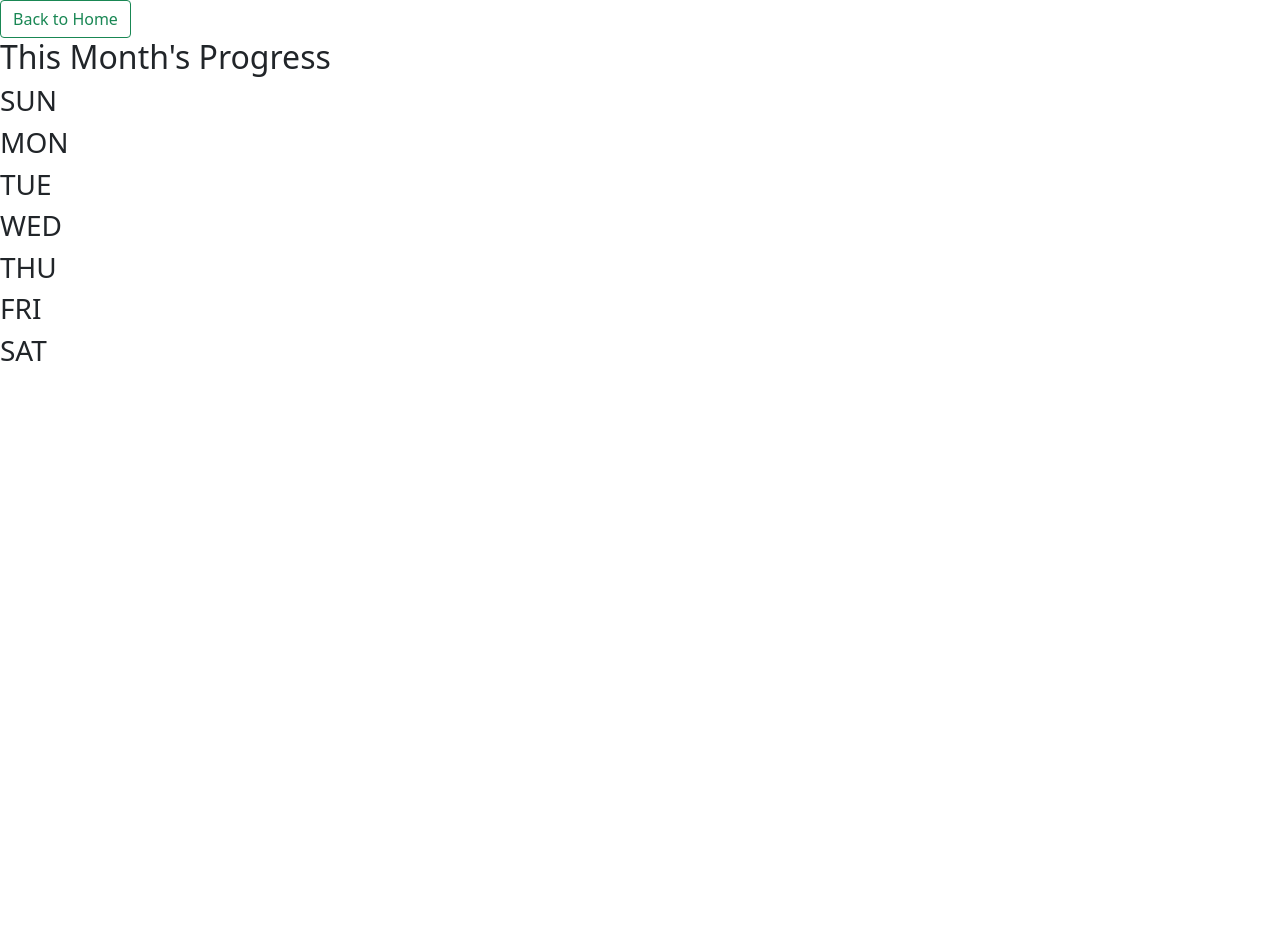
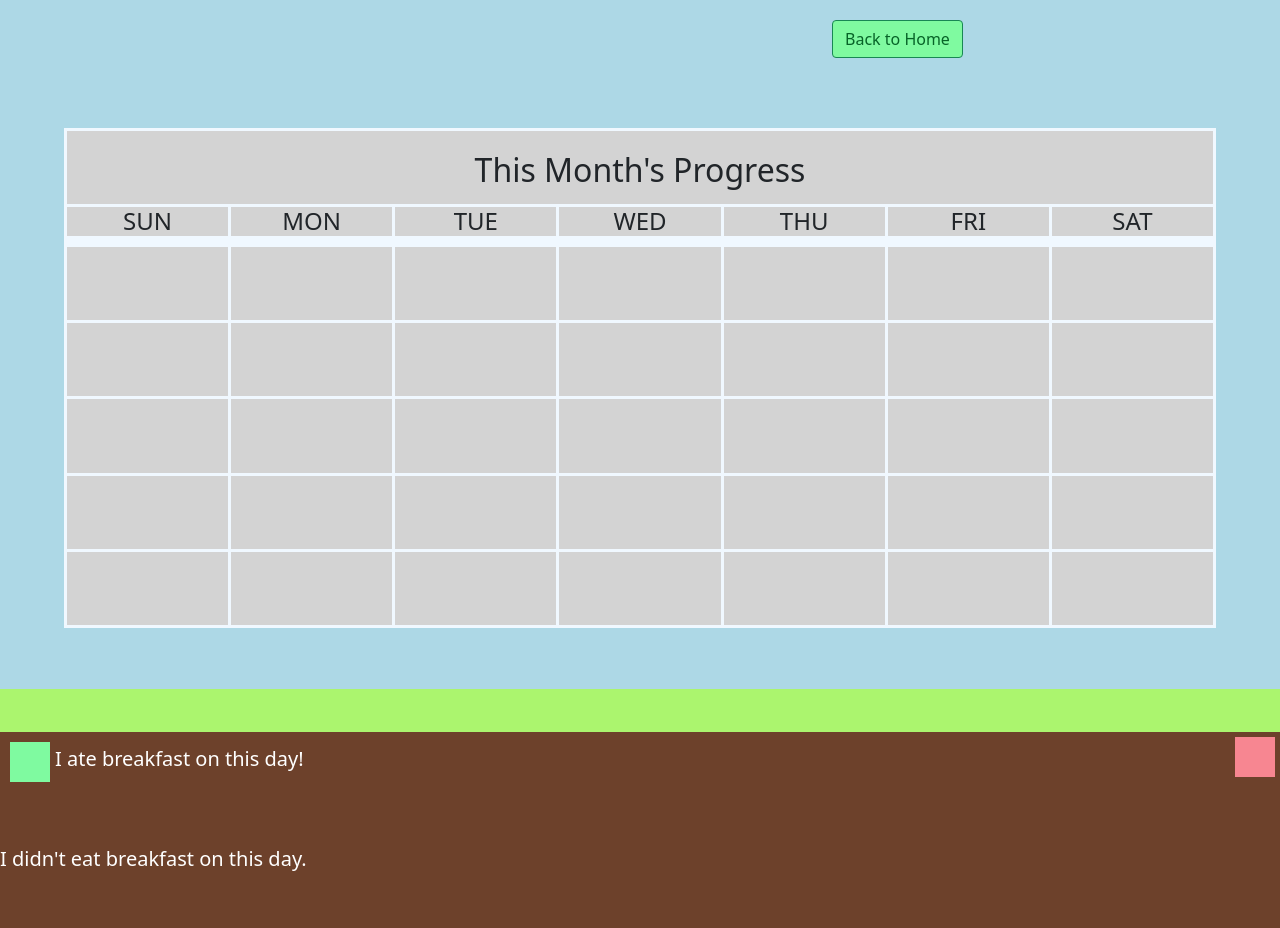
Before and after one commit to jainajose925/1800_202230_BBY30, a plain HTML site: page currentmonth.html in a window 1280 px wide. Before the commit the page ends 800 px from the top, so only its background shows below. Drawn offline with nearby package versions, Linux system fonts and the light colour scheme.

Commit message:
finished css for currentmonth.html and connected to index.html

```diff
--- a/currentmonth.html
+++ b/currentmonth.html
@@ -12,27 +12,33 @@
     <script src="https://cdn.jsdelivr.net/npm/bootstrap@5.0.2/dist/js/bootstrap.bundle.min.js"
     integrity="sha384-MrcW6ZMFYlzcLA8Nl+NtUVF0sA7MsXsP1UyJoMp4YLEuNSfAP+JcXn/tWtIaxVXM"
     crossorigin="anonymous"></script>
-
     <link rel="stylesheet" href="./styles/calendar.css">
 </head>
 
 <body>
+    <div id="sky">
         <header>
             <div class="action">
-              <button type="button" id="ate" class="btn btn-outline-success">Back to Home</button>
+                <button type="button" id="backhome" class="btn btn-outline-success" >
+                    <a id="backhomeLink" href="./index.html">
+                    Back to Home
+                    </a>
+                </button>
             </div>
         </header>
 
         <main>
+        <div id="month">
                 <h2>This Month's Progress</h2>
+            </div>
 
-        <h3 id="sunday" class="day">SUN</h3>
-        <h3 id="monday" class="day">MON</h3>
-        <h3 id="tuesday" class="day">TUE</h3>
-        <h3 id="wednesday" class="day">WED</h3>
-        <h3 id="thursday" class="day">THU</h3>
-        <h3 id="friday" class="day">FRI</h3>
-        <h3 id="saturday" class="day">SAT</h3>
+            <h4 id="sunday" class="day">SUN</h3>
+            <h4 id="monday" class="day">MON</h3>
+            <h4 id="tuesday" class="day">TUE</h3>
+            <h4 id="wednesday" class="day">WED</h3>
+            <h4 id="thursday" class="day">THU</h3>
+            <h4 id="friday" class="day">FRI</h3>
+            <h4 id="saturday" class="day">SAT</h3>
 
             <div id="w1d1" class="dayNum"></div>
             <div id="w1d2" class="dayNum"></div>
@@ -73,9 +79,14 @@
             <div id="w5d5" class="dayNum"></div>
             <div id="w5d6" class="dayNum"></div>
             <div id="w5d7" class="dayNum"></div>
+        </main>
+    </div>
 
-
-    </main>
+    <div id="grass"></div>
+    <div id="ground">
+        <div id="greenBox"></div><h5 id="greenBoxL">I ate breakfast on this day!</h5>
+       <div id="redBox"></div><h5 id="redBoxL">I didn't eat breakfast on this day.</h5>
+    </div>
 </body>
 
 </html>
--- a/styles/calendar.css
+++ b/styles/calendar.css
@@ -0,0 +1,154 @@
+a:link, a:visited, a:hover, a:active {
+    color: #076327;
+    text-decoration: none;
+}
+
+body {
+    width: 100%;
+    display: grid;
+    grid-template-columns: 100%;
+    grid-template-rows: 95% 6% 27%;
+    grid-template-areas: "sky" "grass" "ground";
+}
+
+#sky {
+    background-color: lightblue;
+    grid-area: sky;
+}
+
+#grass {
+    background-color: #abf56e;
+    grid-area: grass;
+}
+
+#ground {
+    background-color: #6d412b;
+    grid-area: ground;
+    display: flex;
+    flex-wrap: wrap;
+}
+
+h5 {
+    color: white;
+}
+
+#greenBox {
+    margin-top: 10px;
+    margin-left: 10px;
+    margin-right: 5px;
+    flex-shrink: 0.5;
+    width: 40px;
+    height: 40px;
+    background-color: #7ffaa0;
+}
+
+#greenBoxL, #redBoxL {
+    margin-top: 15px;
+    flex: 80%;
+}
+
+#redBox {
+    margin-top: 5px;
+    margin-left: 10px;
+    margin-right: 5px;
+    flex-shrink: 0.5;
+    width: 40px;
+    height: 40px;
+    background-color: #f78691;
+}
+
+#backhome {
+    background-color: #7ffaa0;
+    margin-top: 20px;
+    margin-bottom: 20px;
+    margin-left: 65%;
+}
+
+.day, .dayNum{background-color: lightgray; text-align: center;}
+
+main {
+    background-color: aliceblue;
+    border: solid;
+    border-color: aliceblue;
+    border-width: 3px;
+    width: 90%;
+    height: 500px;
+    margin: auto;
+    margin-top: 50px;
+    display: grid;
+    grid-column-gap: 3px;
+    grid-row-gap:3px;
+    grid-template-columns: 1fr 1fr 1fr 1fr 1fr 1fr 1fr;
+    grid-template-rows: 1fr 0.34fr 1fr 1fr 1fr 1fr 1fr;
+    grid-template-areas:
+        "month month month month month month month"
+        "sun mon tues wed thurs fri sat"
+        "w1d1 w1d2 w1d3 w1d4 w1d5 w1d6 w1d7"
+        "w2d1 w2d2 w2d3 w2d4 w2d5 w2d6 w2d7"
+        "w3d1 w3d2 w3d3 w3d4 w3d5 w3d6 w3d7"
+        "w4d1 w4d2 w4d3 w4d4 w4d5 w4d6 w4d7"
+        "w5d1 w5d2 w5d3 w5d4 w5d5 w5d6 w5d7";
+}
+
+#month {
+    text-align: center;
+    background-color: lightgray;
+    grid-area: month;
+}
+
+#month > h2 {
+    margin-top: 20px;
+}
+
+#sunday {grid-area: sun;}
+#monday {grid-area: mon;}
+#tuesday {grid-area: tues;}
+#wednesday {grid-area: wed;}
+#thursday {grid-area: thurs;}
+#friday {grid-area: fri;}
+#saturday {grid-area: sat;}
+
+/*WEEK1*/
+#w1d1 {grid-area: w1d1;}
+#w1d2 {grid-area: w1d2;}
+#w1d3 {grid-area: w1d3;}
+#w1d4 {grid-area: w1d4;}
+#w1d5 {grid-area: w1d5;}
+#w1d6 {grid-area: w1d6;}
+#w1d7 {grid-area: w1d7;}
+
+/*WEEK 2*/
+#w2d1 {grid-area: w2d1;}
+#w2d2 {grid-area: w2d2;}
+#w2d3 {grid-area: w2d3;}
+#w2d4 {grid-area: w2d4;}
+#w2d5 {grid-area: w2d5;}
+#w2d6 {grid-area: w2d6;}
+#w2d7 {grid-area: w2d7;}
+
+/*WEEK 3*/
+#w3d1 {grid-area: w3d1;}
+#w3d2 {grid-area: w3d2;}
+#w3d3 {grid-area: w3d3;}
+#w3d4 {grid-area: w3d4;}
+#w3d5 {grid-area: w3d5;}
+#w3d6 {grid-area: w3d6;}
+#w3d7 {grid-area: w3d7;}
+
+/*WEEK 4*/
+#w4d1 {grid-area: w4d1;}
+#w4d2 {grid-area: w4d2;}
+#w4d3 {grid-area: w4d3;}
+#w4d4 {grid-area: w4d4;}
+#w4d5 {grid-area: w4d5;}
+#w4d6 {grid-area: w4d6;}
+#w4d7 {grid-area: w4d7;}
+
+/*WEEK 5*/
+#w5d1 {grid-area: w5d1;}
+#w5d2 {grid-area: w5d2;}
+#w5d3 {grid-area: w5d3;}
+#w5d4 {grid-area: w5d4;}
+#w5d5 {grid-area: w5d5;}
+#w5d6 {grid-area: w5d6;}
+#w5d7 {grid-area: w5d7;}
--- a/styles/style.css
+++ b/styles/index.css
@@ -2,7 +2,7 @@
     width: 100%;
     display: grid;
     grid-template-columns: 100%;
-    grid-template-rows: 50% 6% 60%;
+    grid-template-rows: 50% 6% 56%;
     grid-template-areas: "sky" "grass" "ground";
 }
 
@@ -17,7 +17,7 @@
 }
 
 #ground {
-    background-color: #735912;
+    background-color: #6d412b;
     grid-area: ground;
 }
 
@@ -39,19 +39,22 @@
     margin: auto;
     justify-content: center;
     align-items: center;
-    background-color: aliceblue;
     margin-top: 40px;
 }
 
 #ate {
     flex: 40%;
     height: 40px;
+    background-color: #7ffaa0;
+    color: #076327;
 }
 
 #noeat {
     height: 40px;
     flex: 30%;
     font-size: small;
+    background-color: #f78691;
+    color: #66060f;
 }
 
 #weektitle {
```
Also changed, not shown: index.html (+18 -8 lines), scripts/index.js (deleted, +0 -16 lines). Lines whose indentation alone changed are shown as unchanged.
